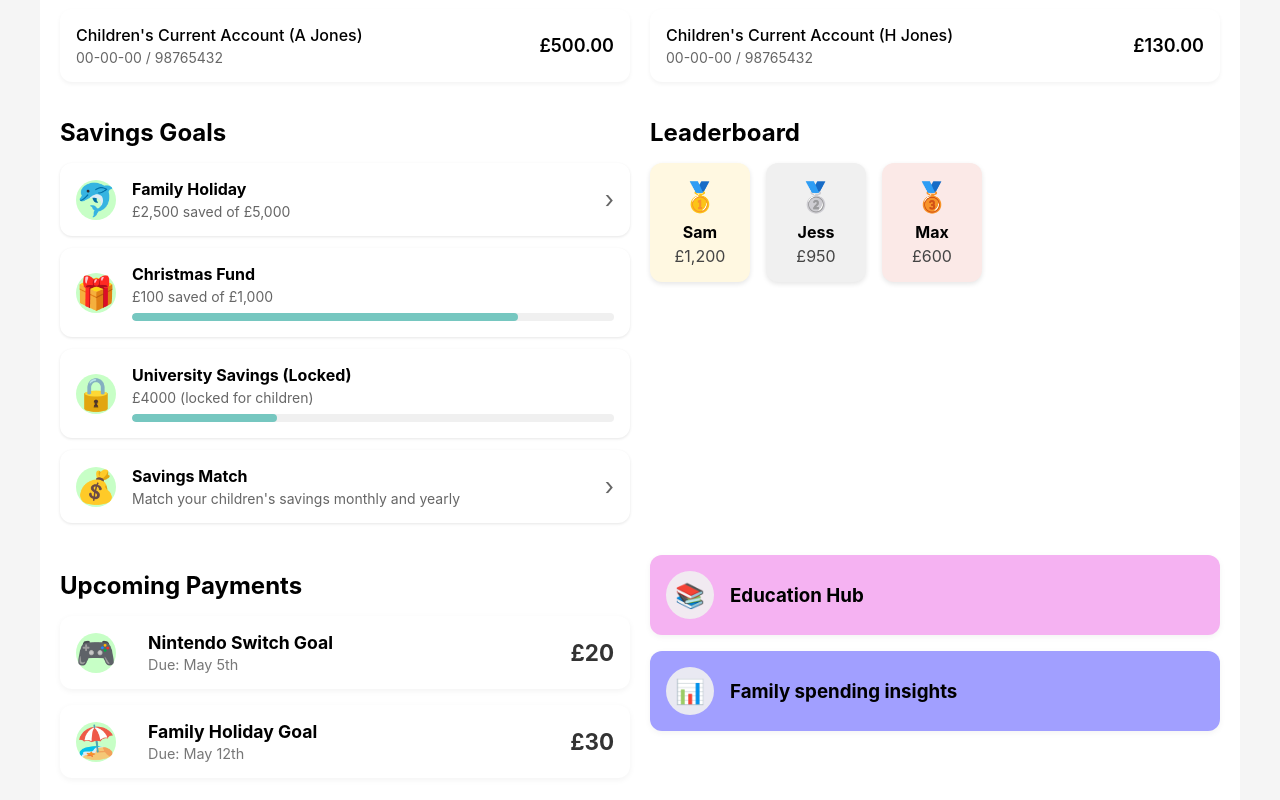
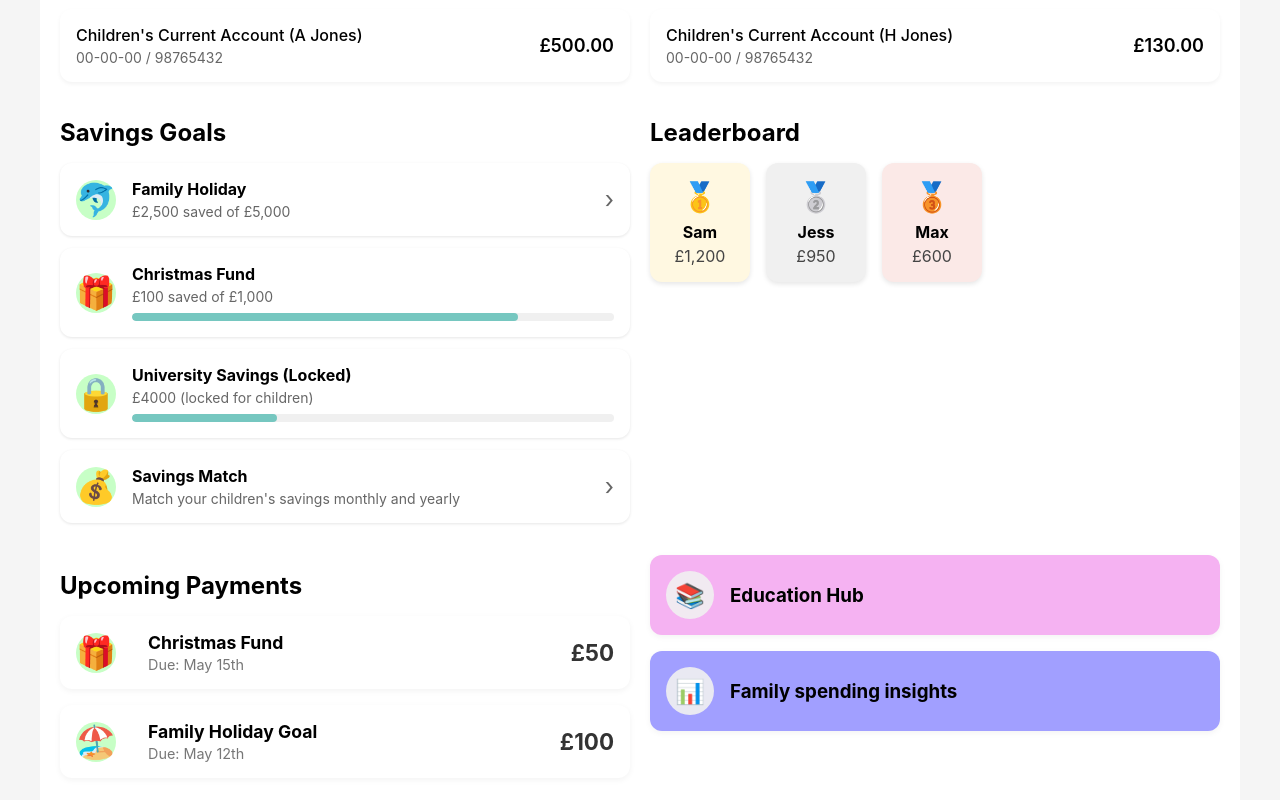
Before and after one commit to OsmanAli20/Quantum-Drift, a React (Create React App) app: page /family in a window 1280 px wide. Shown: the part 423-1223 px from the top of the page. Built offline with nearby package versions, Linux system fonts and the light colour scheme.

Commit message:
adding icon

```diff
--- a/src/pages/familyParent.jsx
+++ b/src/pages/familyParent.jsx
@@ -149,14 +149,14 @@ function FamilyParent() {
 
         <div className="payment-card">
           <div className="payment-left">
-            <div className="space-icon light-green">🎮</div>
+            <div className="space-icon light-green">🎁</div>
             <div className="payment-text">
-              <h3>Nintendo Switch Goal</h3>
-              <span className="payment-date">Due: May 5th</span>
+              <h3>Christmas Fund</h3>
+              <span className="payment-date">Due: May 15th</span>
             </div>
           </div>
           <div className="payment-right">
-            <span className="payment-amount">£20</span>
+            <span className="payment-amount">£50</span>
           </div>
         </div>
 
@@ -169,7 +169,7 @@ function FamilyParent() {
             </div>
           </div>
           <div className="payment-right">
-            <span className="payment-amount">£30</span>
+            <span className="payment-amount">£100</span>
           </div>
         </div>
       </section>
```
